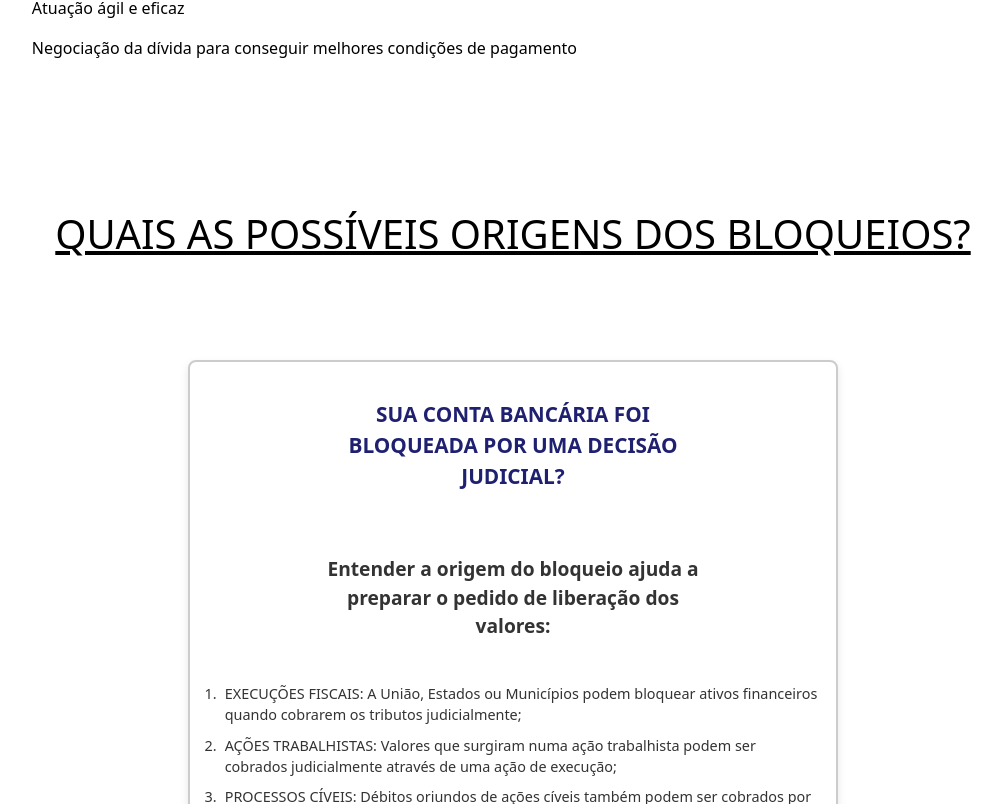
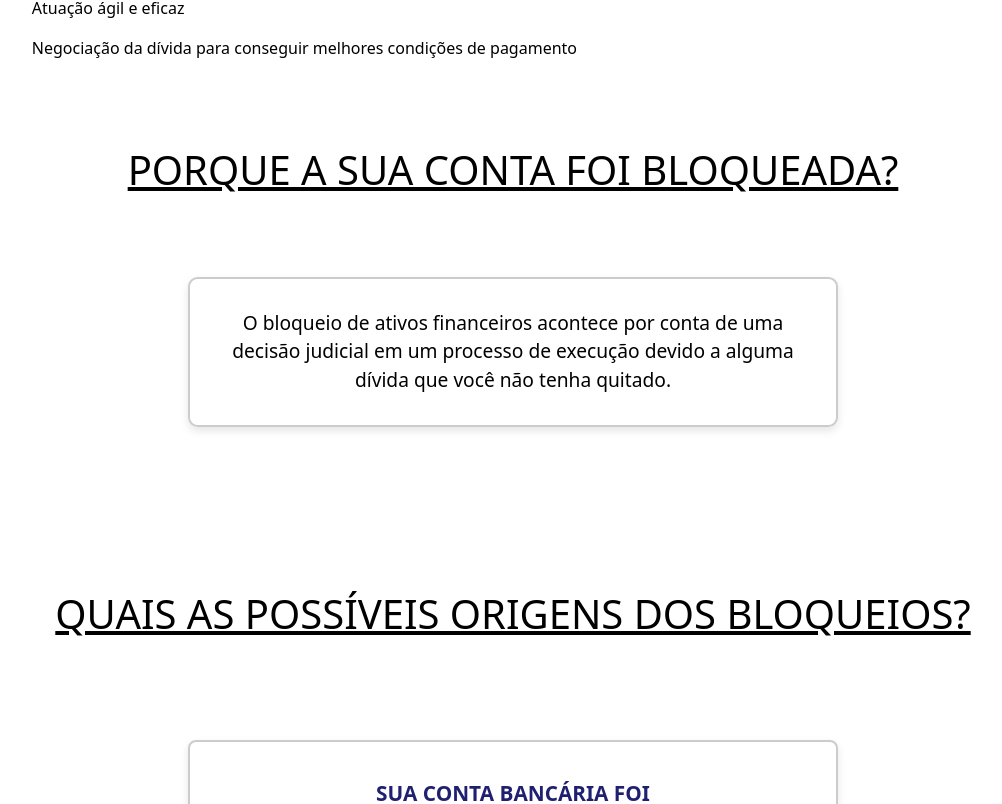
Before and after one commit to Ikejiri-1/pagina-advogados-next, a Next.js app: page / in a window 1280 px wide. Shown: the part 1136-1940 px from the top of the page, without its empty margins (127-1129 px from the left). Built offline with nearby package versions, Linux system fonts and the light colour scheme.

Commit message:
conta bloqueada

```diff
--- a/src/app/page.tsx
+++ b/src/app/page.tsx
@@ -6,6 +6,7 @@ import img from "../assets/wpaper.webp";
 
 import { HelpContent } from "@/components/HelpContent";
 import { BlockOriginsQuestions } from "@/components/BlockOriginsQuestion";
+import { WhyBlocked } from "@/components/WhyBlocked";
 
 export default function Home() {
   return (
@@ -28,6 +29,9 @@ export default function Home() {
         <HelpContent />
       </div>
       <div>
+        <WhyBlocked />
+      </div>
+      <div>
         <BlockOriginsQuestions />
       </div>
     </section>
--- a/src/components/Card/card.css
+++ b/src/components/Card/card.css
@@ -1,5 +1,4 @@
-.card-with-title,
-.card-unique-content {
+.card-with-title {
   margin: 4em auto;
   padding: 1em;
   border: 2px solid #ccc;
@@ -11,6 +10,22 @@
   flex-direction: column;
   align-items: center;
   gap: 2em;
+}
+.card-unique-content {
+  margin: 4em auto;
+  padding: 1em;
+  border: 2px solid #ccc;
+  border-radius: 0.5em;
+  box-shadow: 0 4px 8px rgba(0, 0, 0, 0.1);
+  max-width: 650px;
+  height: 150px;
+  text-align: center;
+  display: flex;
+  flex-direction: column;
+  align-items: center;
+  gap: 2em;
+  justify-content: center;
+  font-size: 1.2em;
 }
 
 .card-title {
--- a/src/components/HelpContent/index.tsx
+++ b/src/components/HelpContent/index.tsx
@@ -15,7 +15,7 @@ export const HelpContent = () => {
           }
         });
       },
-      { threshold: 0.3 }
+      { threshold: 0.4 }
     );
 
     if (titleRef.current) observer.observe(titleRef.current);
--- /dev/null
+++ b/src/components/WhyBlocked/index.tsx
@@ -0,0 +1,36 @@
+"use client";
+import { Card } from "../Card";
+import "./whyblocked.css";
+import { useRef, useEffect } from "react";
+
+export const WhyBlocked = () => {
+  const whyBlockedRef = useRef<HTMLDivElement>(null);
+
+  useEffect(() => {
+    const observer = new IntersectionObserver(
+      ([entry]) => {
+        if (entry.isIntersecting) {
+          entry.target.classList.add("animate");
+          observer.disconnect();
+        }
+      },
+      {
+        threshold: 0.5,
+      }
+    );
+
+    if (whyBlockedRef.current) {
+      observer.observe(whyBlockedRef.current);
+    }
+
+    return () => observer.disconnect();
+  }, []);
+
+  return (
+    <div ref={whyBlockedRef} className="why-blocked">
+      <h2 className="why-blocked-title">PORQUE A SUA CONTA FOI BLOQUEADA?</h2>
+
+      <Card uniqueContent="O bloqueio de ativos financeiros acontece por conta de uma decisão judicial em um processo de execução devido a alguma dívida que você não tenha quitado." />
+    </div>
+  );
+};
--- /dev/null
+++ b/src/components/WhyBlocked/whyblocked.css
@@ -0,0 +1,31 @@
+.why-blocked-title {
+  opacity: 0;
+  transform: translateY(30px);
+  font-size: 2.5em;
+  text-align: center;
+  text-decoration: underline;
+}
+.card-unique-content {
+  opacity: 0;
+  transform: translateY(30px);
+}
+
+.why-blocked.animate .why-blocked-title {
+  animation: fadeUp 0.6s ease-out forwards;
+}
+
+.why-blocked.animate .card-unique-content {
+  animation: fadeUp 0.6s ease-out forwards;
+  animation-delay: 0.2s;
+}
+
+@keyframes fadeUp {
+  from {
+    opacity: 0;
+    transform: translateY(30px);
+  }
+  to {
+    opacity: 1;
+    transform: translateY(0);
+  }
+}
```
